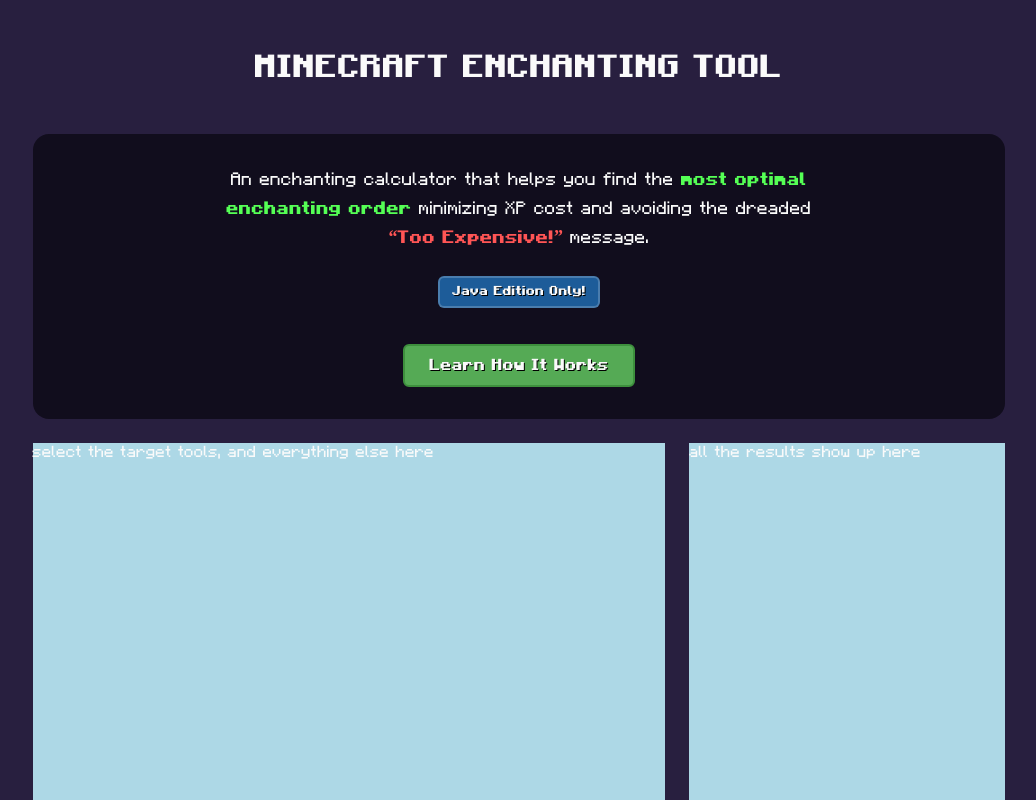
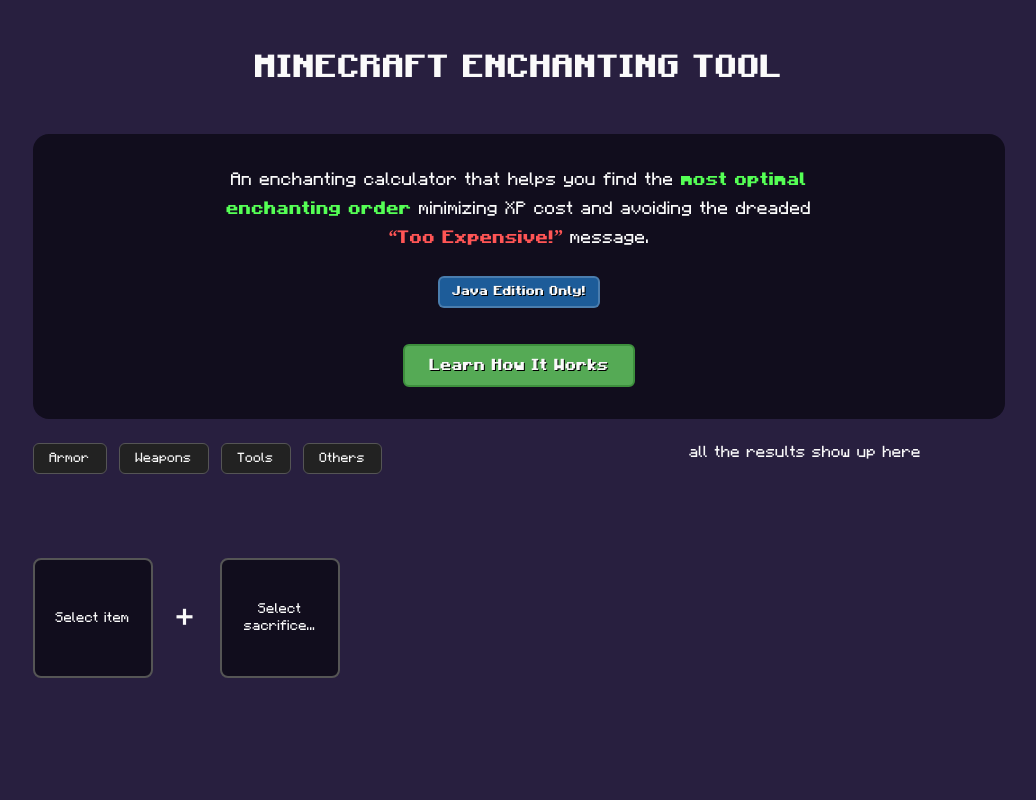
Before and after one commit to lamba44/enchantmentoptimization, a React (Vite) app: page / in a window 1280 px wide. Shown: the top 800 px of the page, without its empty margins (121-1157 px from the left). Built offline with nearby package versions, Linux system fonts and the light colour scheme.

Commit message:
update: Target Item UI

```diff
--- a/src/Pages/App/App.css
+++ b/src/Pages/App/App.css
@@ -100,13 +100,95 @@
     gap: 24px;
 }
 
-.botleft,
-.botright {
-    background-color: lightblue;
+.botleft {
+    flex: 2;
 }
 
-.botleft {
-    flex: 2;
+.cat-select {
+    display: flex;
+    gap: 12px;
+    margin-bottom: 16px;
+}
+
+.cat-btn {
+    padding: 6px 16px;
+    background-color: #222;
+    border: 1px solid #555;
+    color: #fafafa;
+    cursor: pointer;
+    border-radius: 6px;
+}
+
+.cat-btn.active {
+    background-color: #55aa55;
+}
+
+.subcat-select {
+    display: flex;
+    gap: 12px;
+    margin-bottom: 20px;
+}
+
+.subcat-btn {
+    padding: 6px 16px;
+    background-color: #333;
+    border: 1px solid #666;
+    color: #fafafa;
+    cursor: pointer;
+    border-radius: 6px;
+}
+
+.subcat-btn.active {
+    background-color: #1d5c99;
+}
+
+.slots-area {
+    display: flex;
+    align-items: center;
+    gap: 24px;
+}
+
+.slot {
+    width: 120px;
+    height: 120px;
+    background-color: #110d1d;
+    border: 2px solid #555;
+    border-radius: 8px;
+    display: flex;
+    justify-content: center;
+    align-items: center;
+    color: #fafafa;
+    text-align: center;
+    font-size: 14px;
+}
+
+.slot.empty {
+    opacity: 0.6;
+}
+
+.plus-sign {
+    font-size: 32px;
+    color: #fafafa;
+}
+
+.subcat-container {
+    min-height: 48px;
+    display: flex;
+    gap: 12px;
+    align-items: center;
+    transition: opacity 0.12s ease, transform 0.12s ease;
+}
+
+.subcat-container.hidden {
+    opacity: 0;
+    pointer-events: none;
+    transform: translateY(-4px);
+}
+
+.subcat-container.visible {
+    opacity: 1;
+    pointer-events: auto;
+    transform: translateY(0);
 }
 
 .botright {
--- a/src/Pages/App/App.jsx
+++ b/src/Pages/App/App.jsx
@@ -2,6 +2,9 @@
 import "./App.css";
 
 const App = () => {
+    const [selectedCat, setSelectedCat] = React.useState(null);
+    const [selectedSub, setSelectedSub] = React.useState(null);
+
     return (
         <div className="container">
             <h1 className="appheader">MINECRAFT ENCHANTING TOOL</h1>
@@ -36,8 +39,109 @@
 
                 <div className="bottomsect">
                     <div className="botleft">
-                        select the target tools, and everything else here
+                        {(() => {
+                            const subcats = {
+                                Armor: [
+                                    "Helmet",
+                                    "Chestplate",
+                                    "Leggings",
+                                    "Boots",
+                                ],
+                                Weapons: [
+                                    "Sword",
+                                    "Axe",
+                                    "Bow",
+                                    "Crossbow",
+                                    "Trident",
+                                    "Mace",
+                                ],
+                                Tools: [
+                                    "Pickaxe",
+                                    "Shovel",
+                                    "Hoe",
+                                    "Fishing Rod",
+                                ],
+                                Others: [
+                                    "Shield",
+                                    "Elytra",
+                                    "Shears",
+                                    "Flint and Steel",
+                                ],
+                            };
+
+                            return (
+                                <>
+                                    <div className="cat-select">
+                                        {Object.keys(subcats).map((cat) => (
+                                            <button
+                                                key={cat}
+                                                className={`cat-btn ${
+                                                    selectedCat === cat
+                                                        ? "active"
+                                                        : ""
+                                                }`}
+                                                onClick={() => {
+                                                    if (selectedCat === cat) {
+                                                        setSelectedCat(null);
+                                                        setSelectedSub(null);
+                                                    } else {
+                                                        setSelectedCat(cat);
+                                                        setSelectedSub(null);
+                                                    }
+                                                }}
+                                            >
+                                                {cat}
+                                            </button>
+                                        ))}
+                                    </div>
+
+                                    <div
+                                        className={`subcat-select subcat-container ${
+                                            selectedCat ? "visible" : "hidden"
+                                        }`}
+                                    >
+                                        {selectedCat &&
+                                            subcats[selectedCat].map((sub) => (
+                                                <button
+                                                    key={sub}
+                                                    className={`subcat-btn ${
+                                                        selectedSub === sub
+                                                            ? "active"
+                                                            : ""
+                                                    }`}
+                                                    onClick={() => {
+                                                        if (
+                                                            selectedSub === sub
+                                                        ) {
+                                                            setSelectedSub(
+                                                                null
+                                                            );
+                                                        } else {
+                                                            setSelectedSub(sub);
+                                                        }
+                                                    }}
+                                                >
+                                                    {sub}
+                                                </button>
+                                            ))}
+                                    </div>
+
+                                    <div className="slots-area">
+                                        <div className="slot target-slot">
+                                            {selectedSub || "Select item"}
+                                        </div>
+
+                                        <div className="plus-sign">+</div>
+
+                                        <div className="slot sacrifice-slot">
+                                            Select sacrifice...
+                                        </div>
+                                    </div>
+                                </>
+                            );
+                        })()}
                     </div>
+
                     <div className="botright">
                         {" "}
                         all the results show up here
```
